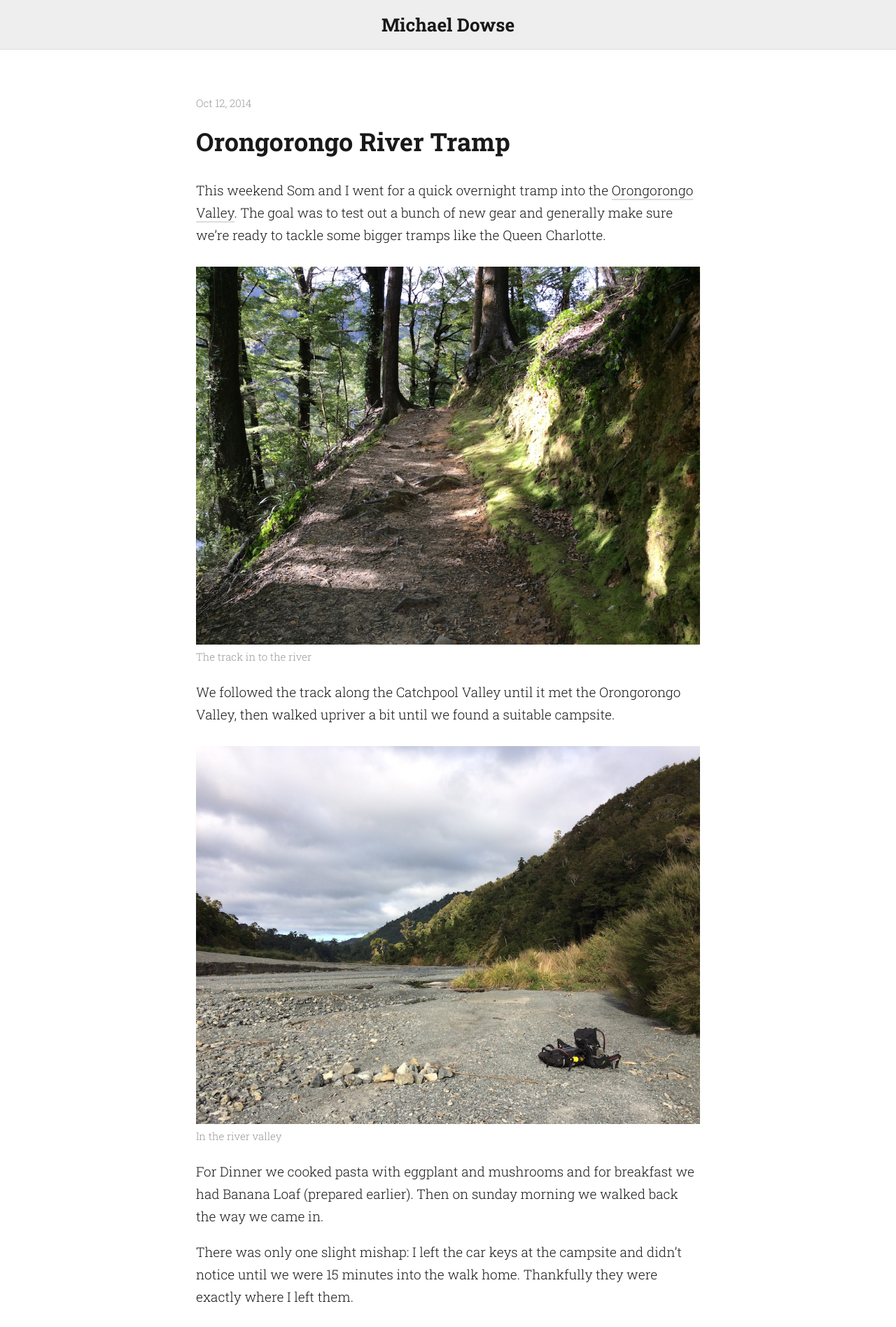
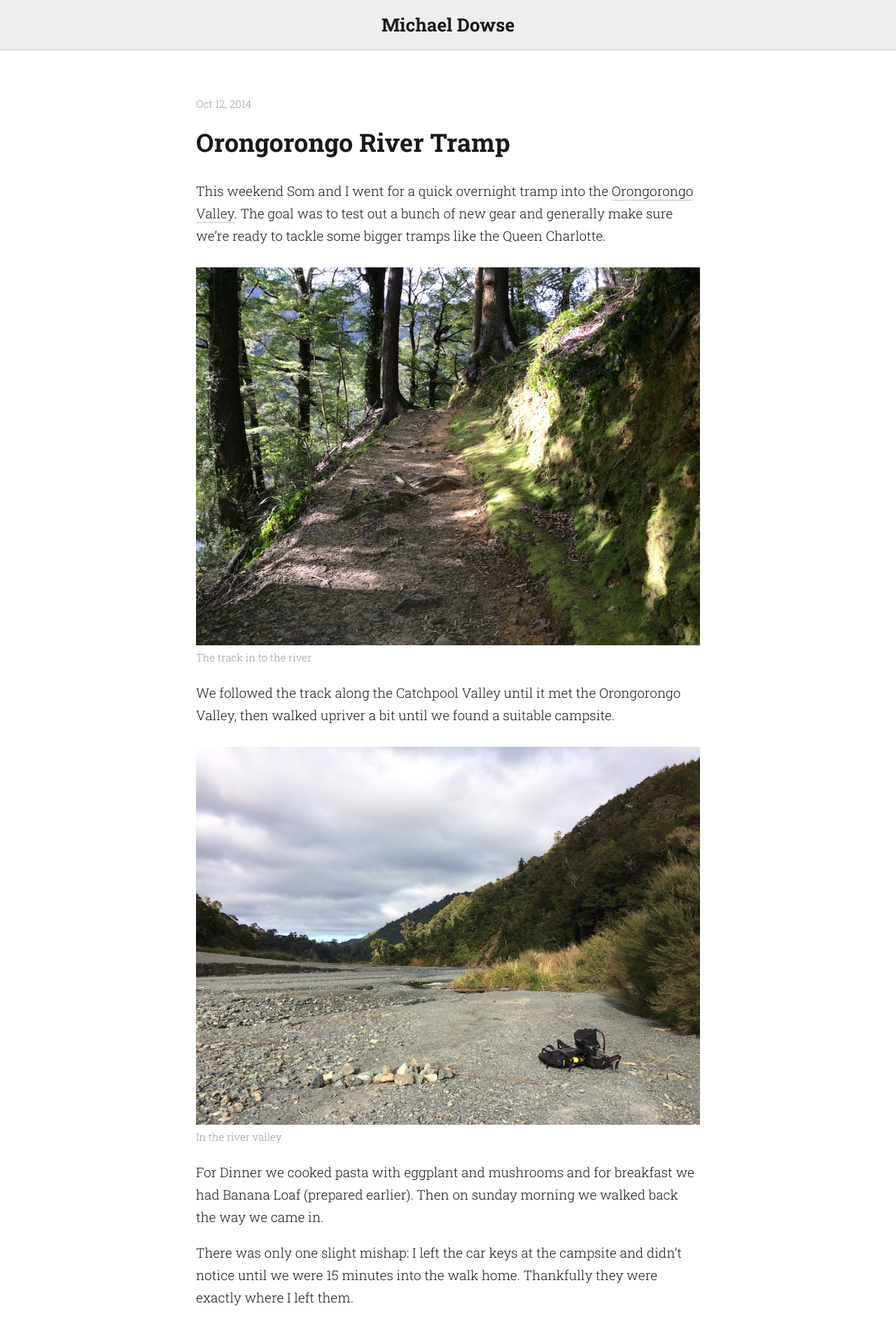
Before and after one commit to MichaelDowse/michaeldowse.github.io, a Jekyll site: the page built from index.html, in a window 1280 px wide. Shown: the top 1896 px of the page at 70% size. Built offline with Jekyll 4.4.1, drawn with Linux system fonts in a browser that asks for light colours.

Commit message:
thicker header border

```diff
--- a/css/site.css
+++ b/css/site.css
@@ -92,7 +92,7 @@
   height: 70px;
   line-height: 70px;
   font-size: 26px;
-  border-bottom: 1px solid #ddd;
+  border-bottom: 2px solid #ddd;
   background-color: #eee;
 }
 .header a {
```
Also changed, not shown: 2 other files.
